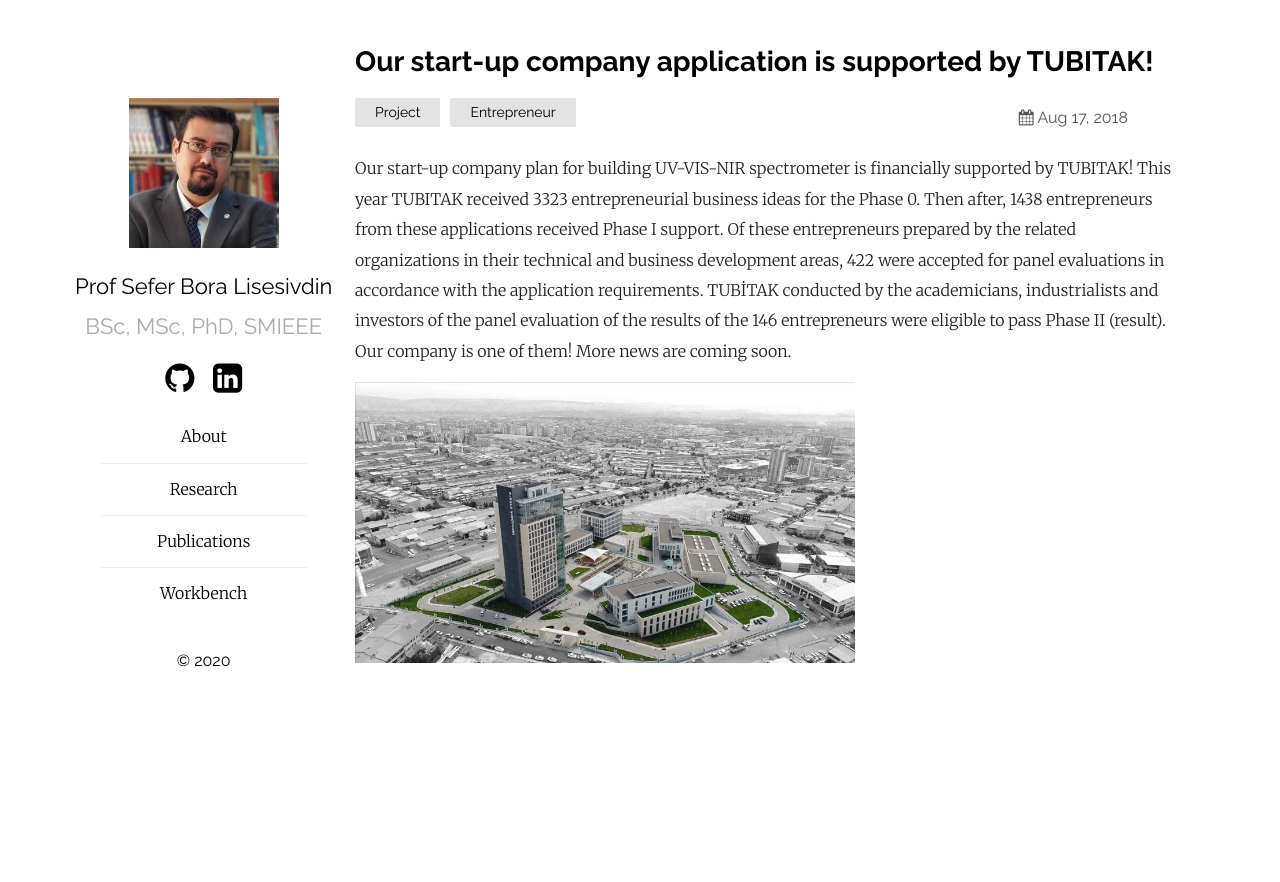
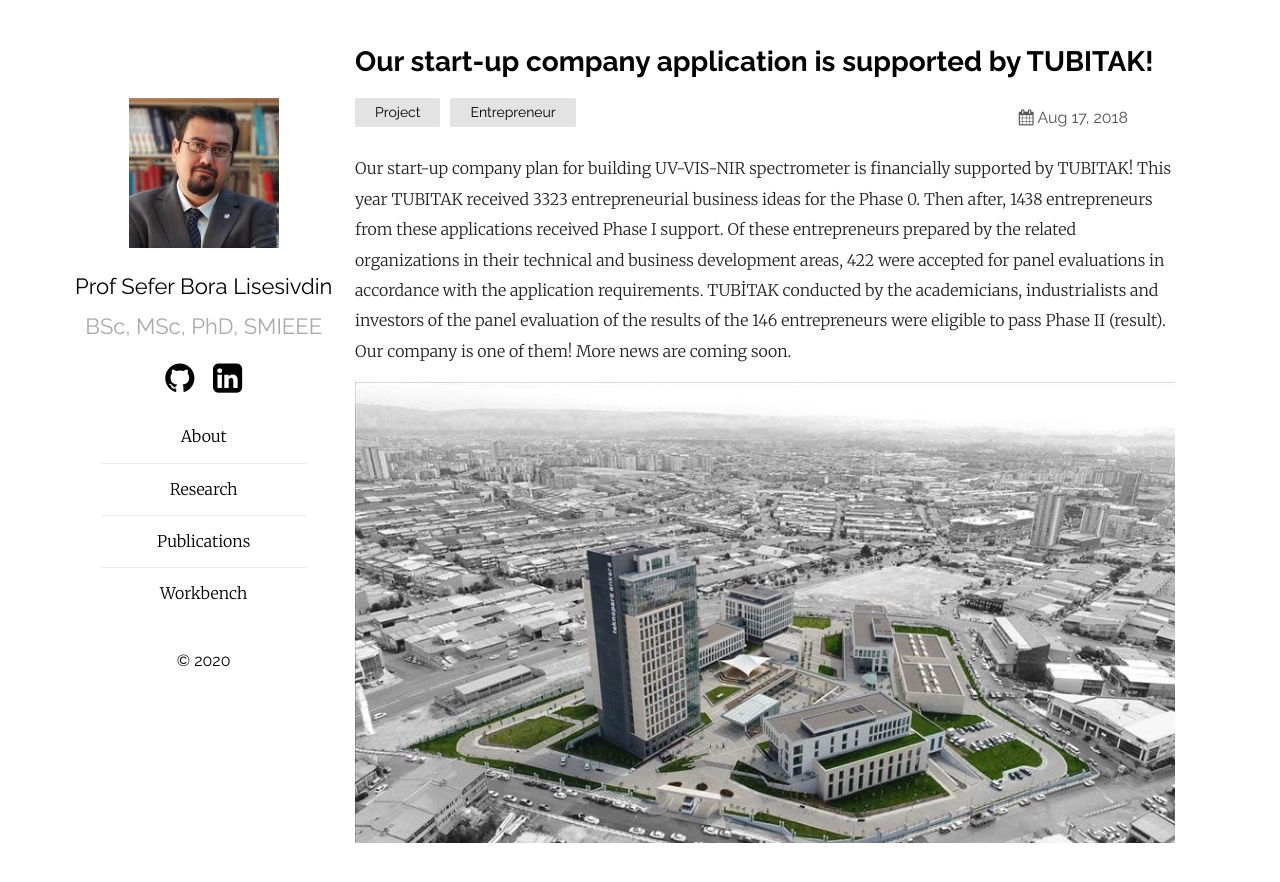
Before and after one commit to sblisesivdin/sblisesivdin.github.io, a Jekyll site: the page built from _posts/2018-08-17-our-startup.markdown, in a window 1280 px wide. Shown: the top 882 px of the page. Built offline with Jekyll 4.4.1, drawn with Linux system fonts in a browser that asks for light colours.

Commit message:
Update 2018-08-17-our-startup.markdown

```diff
--- a/_posts/2018-08-17-our-startup.markdown
+++ b/_posts/2018-08-17-our-startup.markdown
@@ -7,4 +7,4 @@ categories: Project Entrepreneur
 
 Our start-up company plan for building UV-VIS-NIR spectrometer is financially supported by TUBITAK! This year TUBITAK received 3323 entrepreneurial business ideas for the Phase 0. Then after, 1438 entrepreneurs from these applications received Phase I support. Of these entrepreneurs prepared by the related organizations in their technical and business development areas, 422 were accepted for panel evaluations in accordance with the application requirements. TUBİTAK conducted by the academicians, industrialists and investors of the panel evaluation of the results of the 146 entrepreneurs were eligible to pass Phase II (result). Our company is one of them! More news are coming soon.
 
-<img align="center" width=500 src="../../../../../files/teknoparkankara.jpg">
+<img align="center" src="../../../../../files/teknoparkankara.jpg">
```
